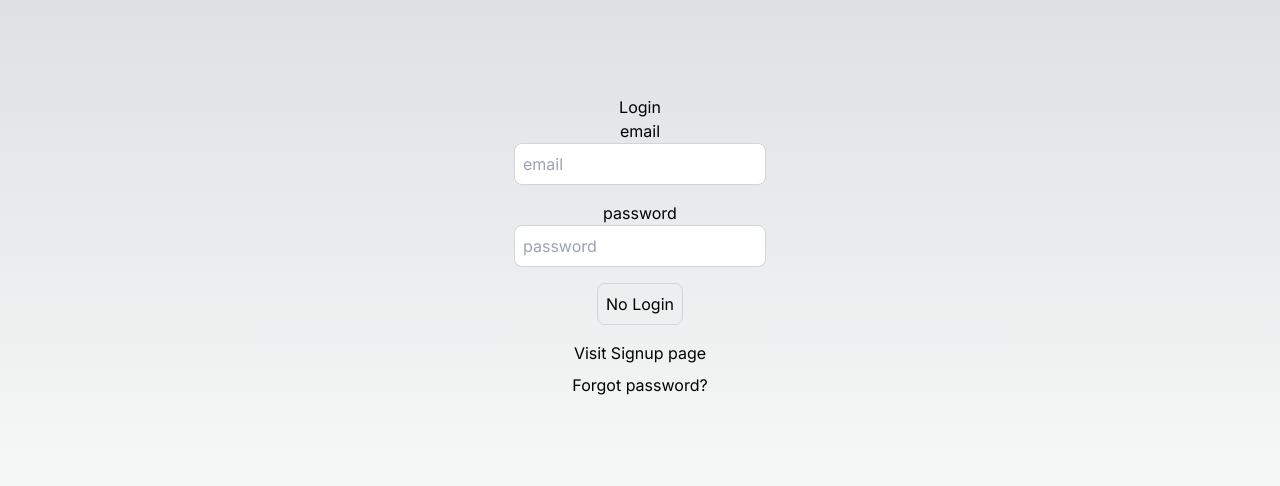
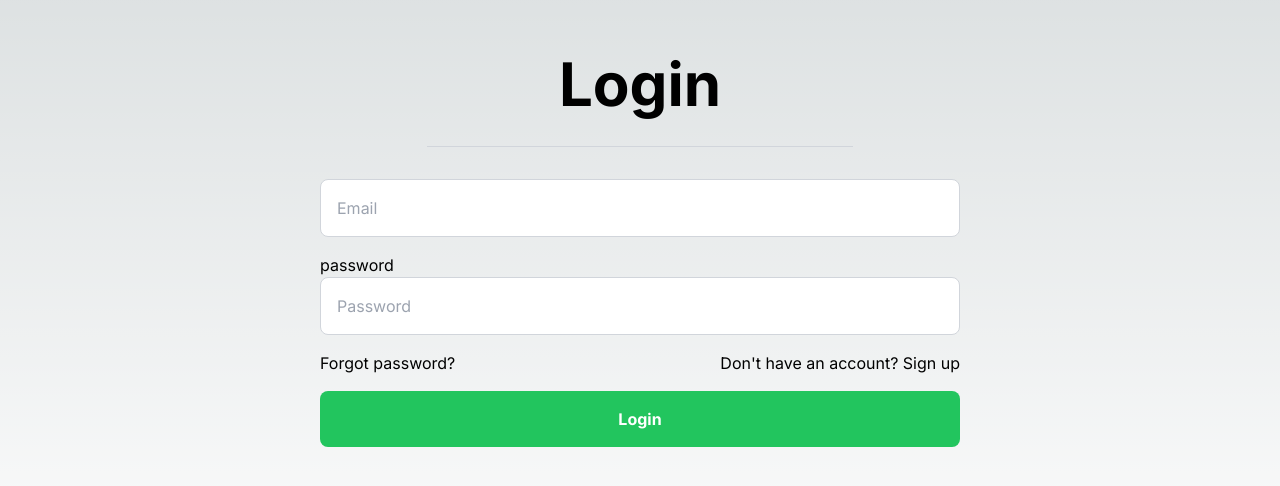
Before and after one commit to parteek2813/next-mongoose, a Next.js app: page /login in a window 1280 px wide. Shown: the part 150-636 px from the top of the page. Built offline with nearby package versions, Linux system fonts and the light colour scheme.

Commit message:
improved login ui and minor fixes

```diff
--- a/src/app/login/page.tsx
+++ b/src/app/login/page.tsx
@@ -15,6 +15,7 @@ function LoginPage() {
 
   const [buttonDisabled, setButtonDisabled] = React.useState(false);
   const [loading, setLoading] = React.useState(false);
+  const [buttonText, setButtonText] = React.useState("Login");
 
   // useEffect on user
   useEffect(() => {
@@ -29,49 +30,63 @@ function LoginPage() {
   const onLogin = async () => {
     try {
       setLoading(true);
+      setButtonText("Authenticating...");
       const response = await axios.post("/api/users/login", user);
-      console.log("Login success", response.data);
       toast.success("Login success");
+      setButtonText("Login success");
+      setTimeout(() => {
         router.push("/profile"); // after login success, go to profile page
+      }, 100);
     } catch (error: any) {
       console.log("Login failed", error.message);
+      setButtonText("Login");
+      setLoading(false);
       toast.error(error.message);
-    } finally {
-      setLoading(false);
     }
   };
   return (
     <div className="flex flex-col items-center justify-center min-h-screen py-2">
-      <h1 className="">{loading ? "Processing" : "Login"}</h1>
+      <h1 className="text-4xl sm:text-6xl text-center font-bold">Login</h1>
+      <hr className="w-2/3 sm:w-1/3 my-8 border-gray-300" />
+      {/* <h1 className="">{loading ? "Processing" : "Login"}</h1> */}
 
-      <label htmlFor="email">email</label>
+      <div className="w-5/6 sm:w-1/2">
         <input
-        className="p-2 border border-gray-300 rounded-lg mb-4 focus:outline-none focus:border-gray-600 text-black"
+          className="w-full p-4 mb-4 rounded-lg border border-gray-300 focus:outline-none focus:border-gray-600 text-black"
           id="email"
           type="text"
           value={user.email}
-        onChange={(e) => setUser({ ...user, email: e.target.value })} // adding the email on the fly and this is set onto the user
-        placeholder="email"
-      ></input>
+          onChange={(e) => setUser({ ...user, email: e.target.value })}
+          placeholder="Email"
+        />
         <label htmlFor="password">password</label>
         <input
-        className="p-2 border border-gray-300 rounded-lg mb-4 focus:outline-none focus:border-gray-600 text-black"
+          className="w-full p-4 mb-4 rounded-lg border border-gray-300 focus:outline-none focus:border-gray-600 text-black"
           id="password"
           type="password"
           value={user.password}
           onChange={(e) => setUser({ ...user, password: e.target.value })}
-        placeholder="password"
-      ></input>
+          placeholder="Password"
+        />
+        <div className="flex flex-col sm:flex-row justify-between mb-4">
+          <Link
+            href="/resetpassword"
+            className="text-white-500 hover:underline"
+          >
+            Forgot password?
+          </Link>
+          <Link href="/signup" className="text-white-500 hover:underline">
+            {"Don't have an account? Sign up"}
+          </Link>
+        </div>
         <button
           onClick={onLogin}
-        className="p-2 border border-gray-300 rounded-lg mb-4 focus:outline-none focus:border-gray-600 "
+          className="w-full font-bold rounded-lg bg-green-500 hover:bg-green-600 text-white py-4 transition-colors duration-300"
+          disabled={buttonDisabled || loading}
         >
-        {buttonDisabled ? "No Login" : "Login"}
+          {buttonText}
         </button>
-      <Link href="/signup">Visit Signup page </Link>
-      <Link className="py-2" href="/resetpassword">
-        Forgot password?
-      </Link>
+      </div>
     </div>
   );
 }
```
Lines whose indentation alone changed are shown as unchanged.
